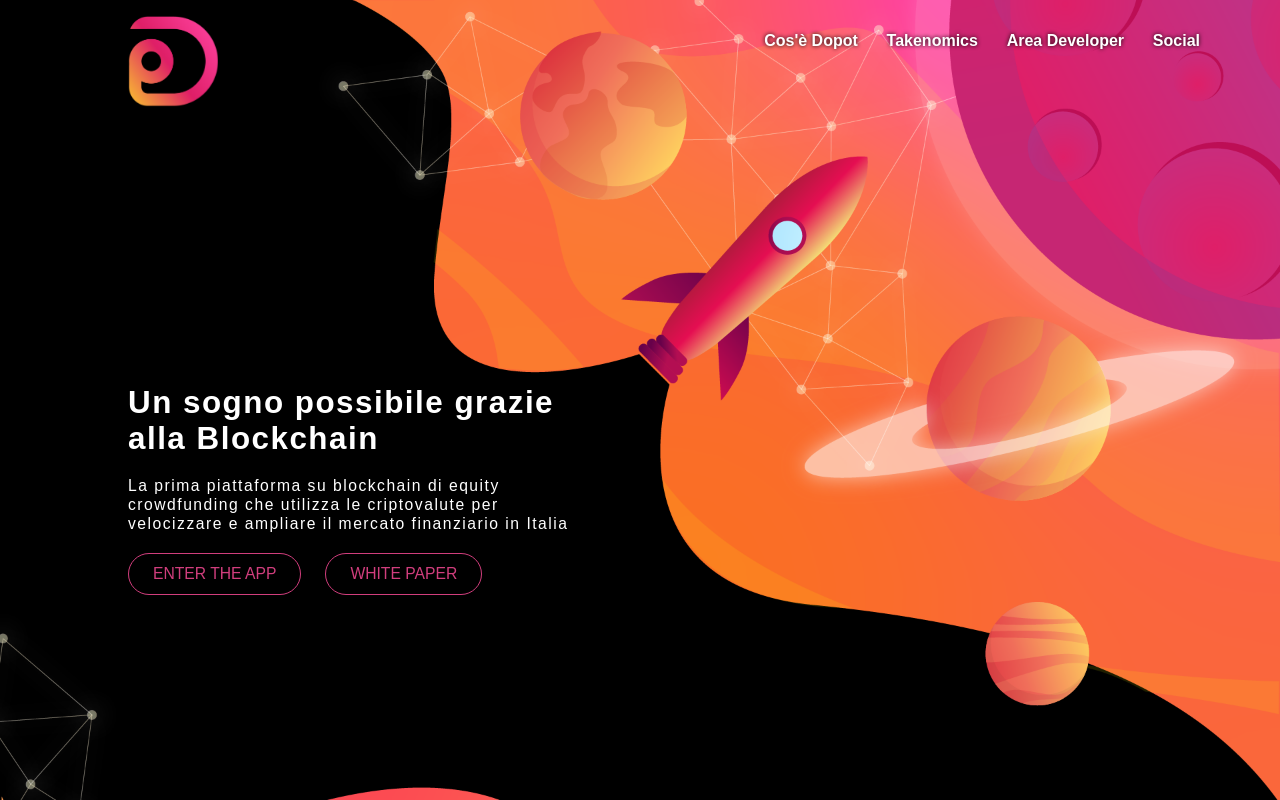
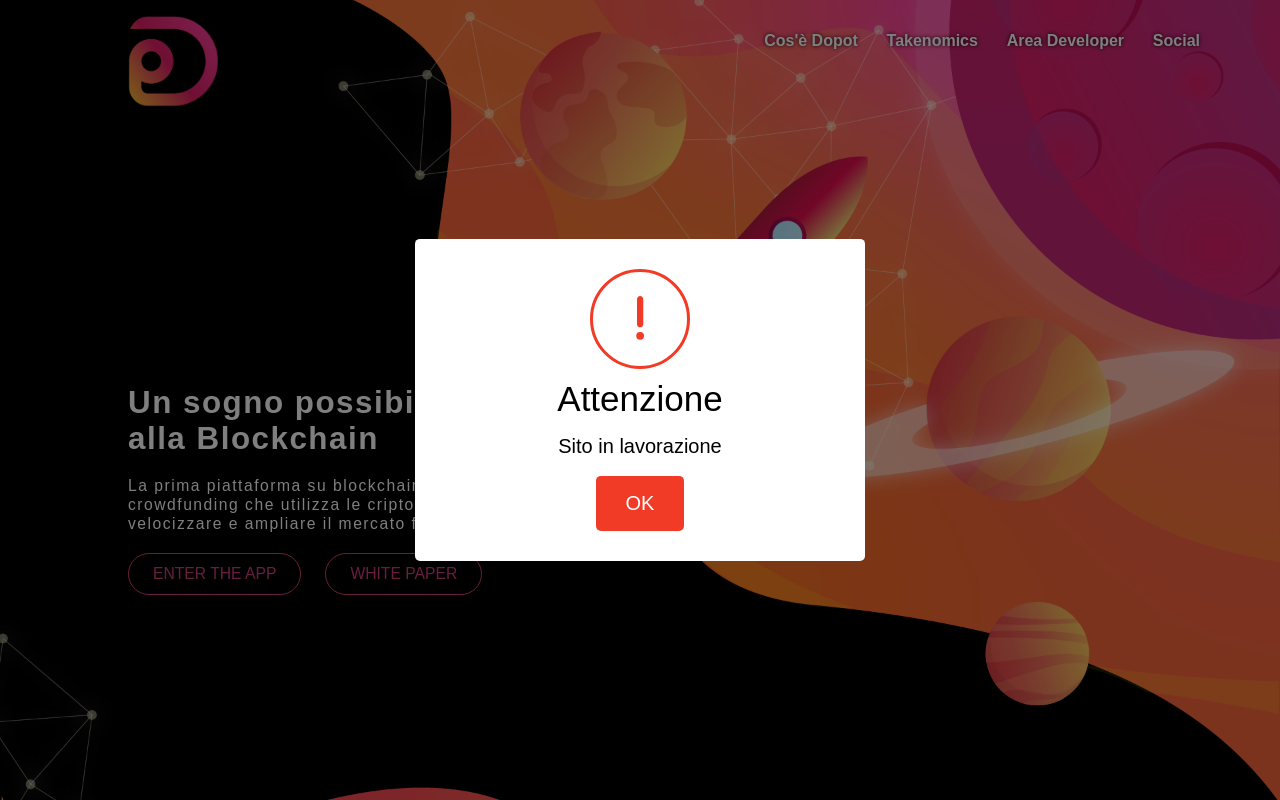
Before and after one commit to OLEARI-FILIPPO/StaticDopot, a React (Create React App) app in the folder Dopot.fi - REACT/dopot.fi/: page /home in a window 1280 px wide. Shown: the top 800 px of the page. Built offline with nearby package versions, Linux system fonts and the light colour scheme.

Commit message:
Alert -Sito in lavorazione

```diff
--- a/Dopot.fi - REACT/dopot.fi/package.json
+++ b/Dopot.fi - REACT/dopot.fi/package.json
@@ -3,6 +3,9 @@
   "version": "0.1.0",
   "private": true,
   "dependencies": {
+    "@fortawesome/fontawesome-svg-core": "^6.1.1",
+    "@fortawesome/free-solid-svg-icons": "^6.1.1",
+    "@fortawesome/react-fontawesome": "^0.1.18",
     "@testing-library/jest-dom": "^5.16.4",
     "@testing-library/react": "^13.1.1",
     "@testing-library/user-event": "^13.5.0",
--- a/Dopot.fi - REACT/dopot.fi/src/Pages/Home.js
+++ b/Dopot.fi - REACT/dopot.fi/src/Pages/Home.js
@@ -11,10 +11,13 @@
 import Token from '../Images/coin_dopot.png'
 import { PieChart } from '../UIComponent/PieChart'
 
+import Popup from '../UIComponent/Popup'
+
 function Home() {
 
     return (
         <>
+            <Popup/>
             <div className='background'></div>
             <div className='hero'>
                 <div className='hero-text'>
--- /dev/null
+++ b/Dopot.fi - REACT/dopot.fi/src/Styles/Popup.css
@@ -0,0 +1,112 @@
+.alert_box,
+.show_button{
+  position: fixed;
+  top: 50%;
+  left: 50%;
+  transform: translate(-50% , -50%);
+  color: black;
+}
+.show_button{
+  height: 55px;
+  padding: 0 30px;
+  font-size: 20px;
+  font-weight: 400;
+  cursor: pointer;
+  outline: none;
+  border: none;
+  color: #fff;
+  line-height: 55px;
+  background: #2980b9;
+  border-radius: 5px;
+  transition: all 0.3s ease;
+}
+.show_button:hover{
+  background: #2573a7;
+}
+.background-popup{
+  position: fixed;
+  height: 100%;
+  width: 100%;
+  top: 0;
+  left: 0;
+  background: rgba(0, 0, 0, 0.5);
+  opacity: 0;
+  pointer-events: none;
+  transition: all 0.3s ease;
+  z-index: 9;
+}
+.alert_box{
+  padding: 30px;
+  display: flex;
+  background: #fff;
+  flex-direction: column;
+  align-items: center;
+  text-align: center;
+  max-width: 450px;
+  width: 100%;
+  border-radius: 5px;
+  z-index: 10;
+  opacity: 0;
+  pointer-events: none;
+  transform: translate(-50% , -50%) scale(0.97);
+  transition: all 0.3s ease;
+}
+#check:checked ~ .alert_box{
+  opacity: 1;
+  pointer-events: auto;
+  transform: translate(-50% , -50%) scale(1);
+}
+#check:checked ~ .background-popup{
+  opacity: 1;
+  pointer-events: auto;
+}
+#check{
+  display: none;
+}
+.alert_box .icon{
+  height: 100px;
+  width: 100px;
+  color: #f23b26;
+  border: 3px solid #f23b26;
+  border-radius: 50%;
+  line-height: 97px;
+  font-size: 50px;
+}
+.alert_box header{
+  font-size: 35px;
+  font-weight: 500;
+  margin: 10px 0;
+}
+.alert_box p{
+  font-size: 20px;
+}
+.alert_box .btns{
+  margin-top: 20px;
+}
+.btns label{
+  display: inline-flex;
+  height: 55px;
+  padding: 0 30px;
+  font-size: 20px;
+  font-weight: 400;
+  cursor: pointer;
+  line-height: 55px;
+  outline: none;
+  margin: 0 10px;
+  border: none;
+  color: #fff;
+  border-radius: 5px;
+  transition: all 0.3s ease;
+}
+.btns label:first-child{
+  background: #2980b9;
+}
+.btns label:first-child:hover{
+  background: #2573a7;
+}
+.btns label:last-child{
+  background: #f23b26;
+}
+.btns label:last-child:hover{
+  background: #d9210d;
+}
--- /dev/null
+++ b/Dopot.fi - REACT/dopot.fi/src/UIComponent/Popup.js
@@ -0,0 +1,27 @@
+import React, { useState } from "react";
+import '../Styles/Popup.css';
+import {FontAwesomeIcon } from '@fortawesome/react-fontawesome'
+import { faExclamation } from '@fortawesome/free-solid-svg-icons'
+
+function Popup() {
+     const [checked, setChecked] = useState(true);
+  return (
+     <div class="container">
+          <input type="checkbox" id="check" checked={checked ? 'checked': ''}/>
+         {/*  <label class="show_button" for="check">Click Me</label> */}
+          <div class=" background-popup"></div>
+          <div class="alert_box">
+               <div class="icon">
+                    <FontAwesomeIcon icon={faExclamation} />
+               </div>
+               <header>Attenzione</header>
+               <p>Sito in lavorazione</p>
+               <div class="btns">
+                    <label for="check" onClick={ ()=> setChecked(false)}>OK</label>
+               </div>
+          </div>
+     </div>
+  )
+}
+
+export default Popup
```
Also changed, not shown: 1 other file (tests, documents, lock files or other folders).
